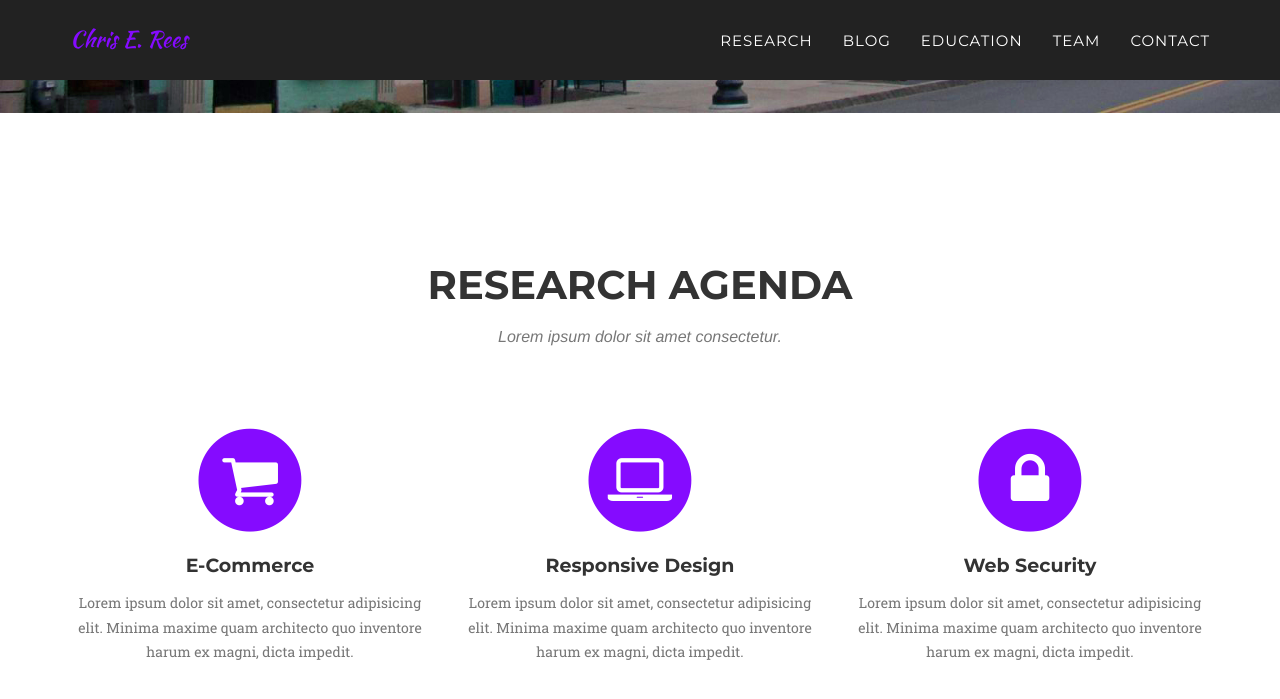
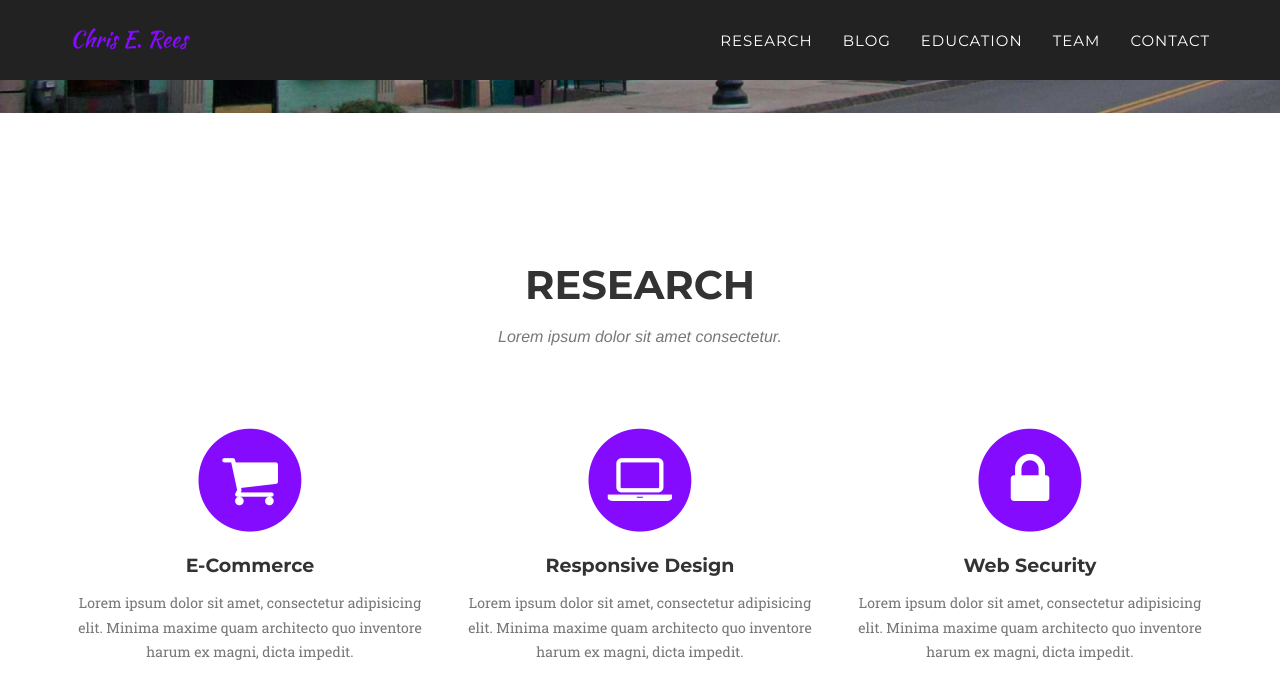
Before and after one commit to cerees/cerees.github.io, a Jekyll site: the page built from index.html, in a window 1280 px wide and 900 px high, scrolled down 617 px. Shown: the top 699 px of the window. Built offline with Jekyll 4.4.1, drawn with Linux system fonts in a browser that asks for light colours; some web fonts are replaced.

```diff
--- a/_includes/services.html
+++ b/_includes/services.html
@@ -1,9 +1,9 @@
 <!-- Services Section -->
-    <section id="services">
+    <section id="research">
         <div class="container">
             <div class="row">
                 <div class="col-lg-12 text-center">
-                    <h2 class="section-heading">Research Agenda</h2>
+                    <h2 class="section-heading">research</h2>
                     <h3 class="section-subheading text-muted">Lorem ipsum dolor sit amet consectetur.</h3>
                 </div>
             </div>
```
